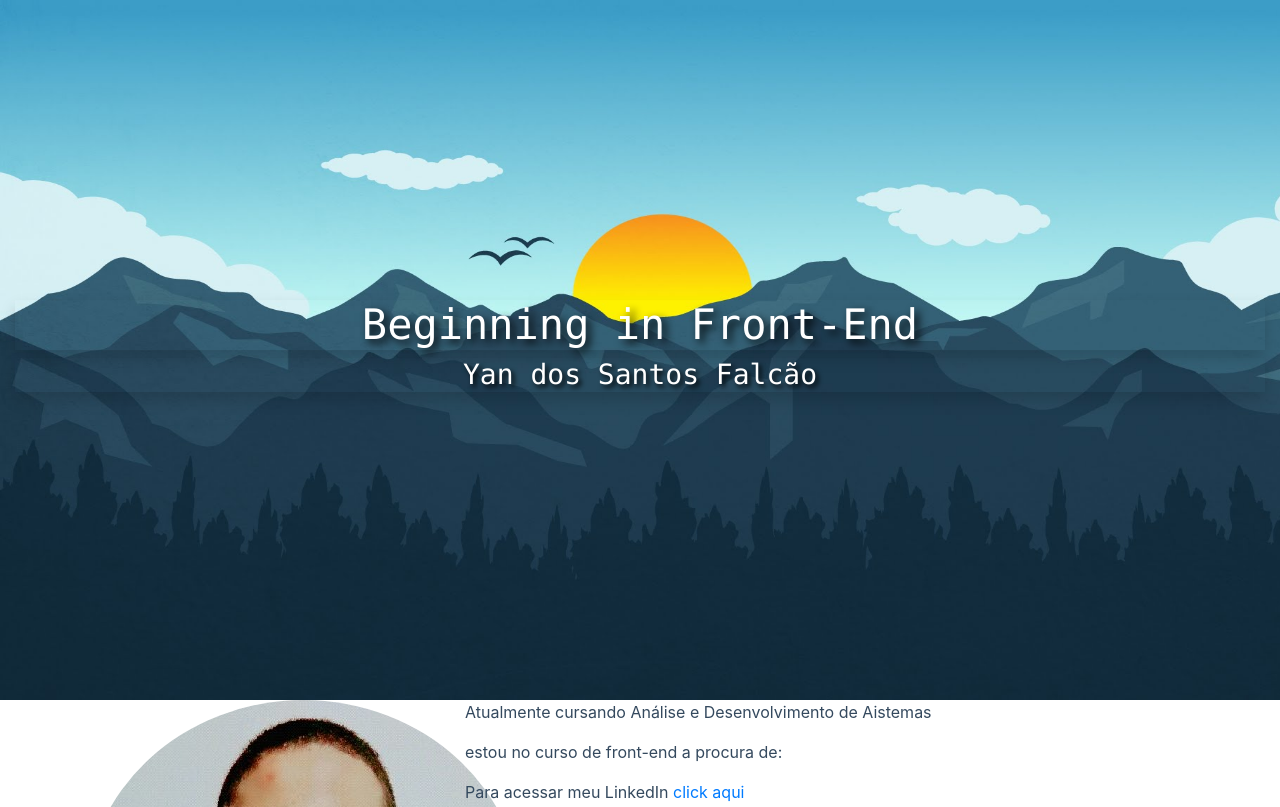
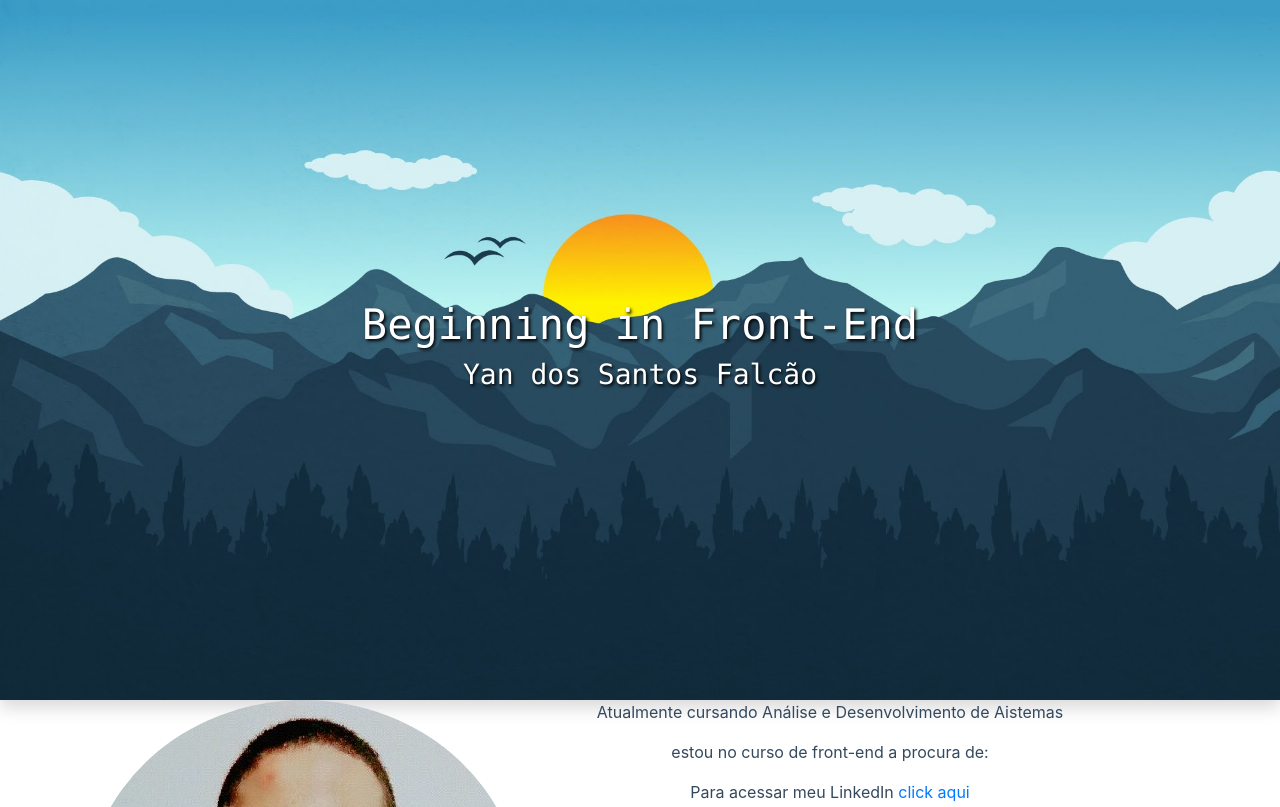
Before and after one commit to yanfalcao/CursoFrontEnd, a plain HTML site: page index.html in a window 1280 px wide. Shown: the top 807 px of the page. Drawn offline with nearby package versions, Linux system fonts and the light colour scheme.

Commit message:
Atualização do header e do shadow

```diff
--- a/css/style.css
+++ b/css/style.css
@@ -6,11 +6,19 @@
 {
   border-radius: 50%;
 }
-
+.smpCentro
+{
+  background-size: cover;
+  width: 100%;
+  background-position: center center;
+  text-align: center;
+  background: fixed;
+}
 .planoDeFundo
 {
   background-image: url("../img/fundo.jpg");
-  background-size: 1350px 100%;
+  background-size: 100% 100%;
+
   /* background-color: #18dcff; */
   /* background-image: url('../img/fundo.jpg');
   background-repeat: no-repeat;
--- a/index.html
+++ b/index.html
@@ -15,16 +15,16 @@
 
   <body>
 
-    <header class="planoDeFundo">
-        <div class="container-fluid">
-          <div class="intro-text">
-            <h1 class="elementInCenter letraBranca fonteMaior text-monospace shadow">Beginning in Front-End</h1>
-            <h3 class="elementInCenter letraBranca text-monospace shadow">Yan dos Santos Falcão</h3>
+    <header class="smpCentro planoDeFundo">
+        <div class="container-fluid shadow">
+          <div class="intro-text ">
+            <h1 class="elementInCenter letraBranca fonteMaior text-monospace">Beginning in Front-End</h1>
+            <h3 class="elementInCenter letraBranca text-monospace">Yan dos Santos Falcão</h3>
           </div>
         </div>
     </header>
 
-    <section>
+    <section class="smpCentro">
       <div class="container">
         <div class="row">
           <div class="col-sm-4">
```
